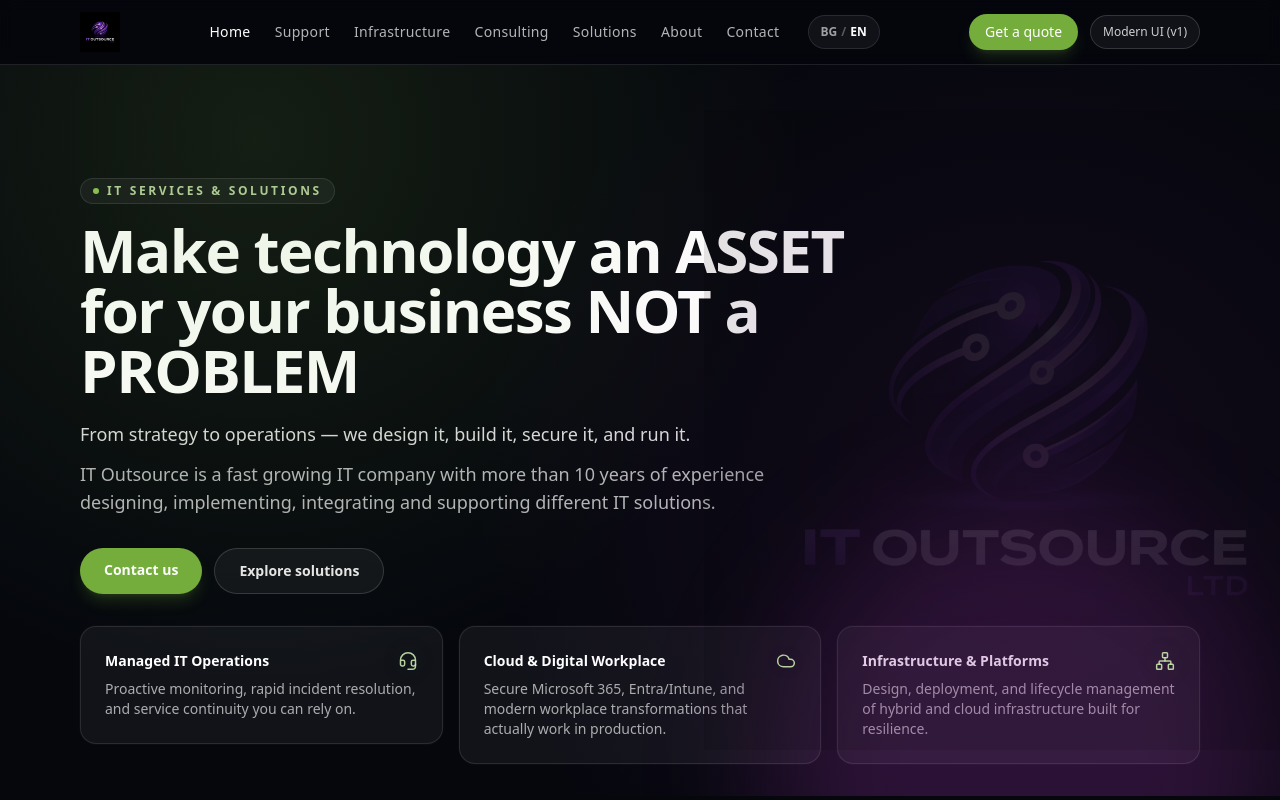
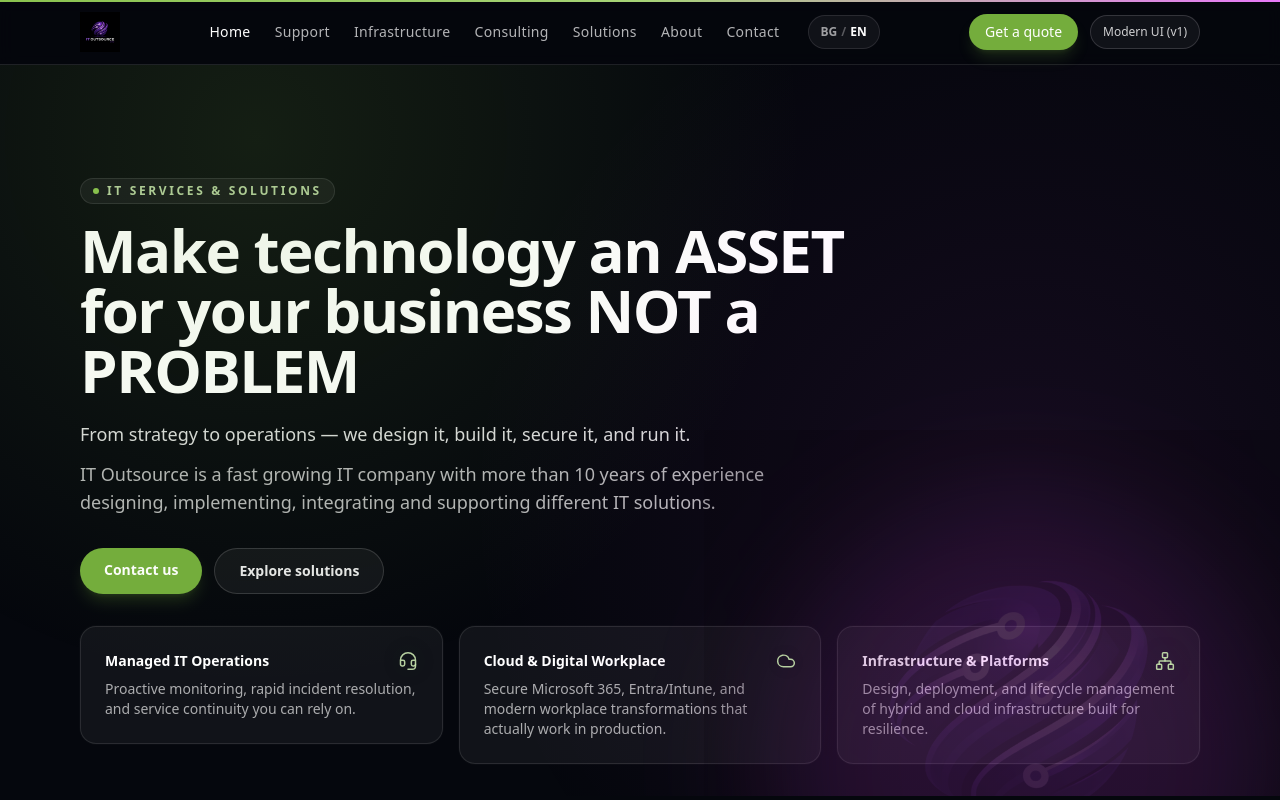
Before and after one commit to gushterovstefan/itosite, a React (Vite) app in the folder website/: page / in a window 1280 px wide. Shown: the top 800 px of the page. Built offline with nearby package versions, Linux system fonts and the light colour scheme.

Commit message:
Add dynamic motion: page transitions, scroll progress, animated lists, hero parallax

```diff
--- a/website/src/App.jsx
+++ b/website/src/App.jsx
@@ -1,6 +1,8 @@
-import { Routes, Route } from 'react-router-dom'
+import { Routes, Route, useLocation } from 'react-router-dom'
+import { AnimatePresence } from 'framer-motion'
 import ErrorBoundary from './components/ErrorBoundary.jsx'
 import SiteLayout from './components/SiteLayout.jsx'
+import PageTransition from './components/PageTransition.jsx'
 import Home from './pages/Home.jsx'
 import About from './pages/About.jsx'
 import Consulting from './pages/Consulting.jsx'
@@ -10,19 +12,23 @@
 import Contact from './pages/Contact.jsx'
 
 export default function App() {
+  const location = useLocation()
+
   return (
     <ErrorBoundary>
-      <Routes>
-        <Route element={<SiteLayout />}>
-          <Route path="/" element={<Home />} />
-          <Route path="/about" element={<About />} />
-          <Route path="/it-consulting-services" element={<Consulting />} />
-          <Route path="/it-support-services" element={<Support />} />
-          <Route path="/it-infrastructure-services" element={<Infrastructure />} />
-          <Route path="/solutions" element={<Solutions />} />
-          <Route path="/contacts" element={<Contact />} />
-        </Route>
-      </Routes>
+      <AnimatePresence mode="wait">
+        <Routes location={location} key={location.pathname}>
+          <Route element={<SiteLayout />}>
+            <Route path="/" element={<PageTransition><Home /></PageTransition>} />
+            <Route path="/about" element={<PageTransition><About /></PageTransition>} />
+            <Route path="/it-consulting-services" element={<PageTransition><Consulting /></PageTransition>} />
+            <Route path="/it-support-services" element={<PageTransition><Support /></PageTransition>} />
+            <Route path="/it-infrastructure-services" element={<PageTransition><Infrastructure /></PageTransition>} />
+            <Route path="/solutions" element={<PageTransition><Solutions /></PageTransition>} />
+            <Route path="/contacts" element={<PageTransition><Contact /></PageTransition>} />
+          </Route>
+        </Routes>
+      </AnimatePresence>
     </ErrorBoundary>
   )
 }
--- a/website/src/components/Cards.jsx
+++ b/website/src/components/Cards.jsx
@@ -5,10 +5,10 @@
   return (
     <Reveal delay={revealDelay}>
       <motion.div
-        whileHover={{ y: -4 }}
+        whileHover={{ y: -6, scale: 1.01 }}
         transition={{ type: 'spring', stiffness: 260, damping: 22 }}
         className={
-          'rounded-2xl border border-white/10 bg-white/5 p-5 md:p-6 shadow-[0_0_0_1px_rgba(255,255,255,0.02)] ' +
+          'group rounded-2xl border border-white/10 bg-white/5 p-5 md:p-6 shadow-[0_0_0_1px_rgba(255,255,255,0.02)] hover:shadow-[0_0_0_1px_rgba(116,173,60,0.18),0_18px_60px_-28px_rgba(0,0,0,0.8)] ' +
           className
         }
       >
@@ -21,11 +21,18 @@
 export function BulletList({ items }) {
   return (
     <ul className="space-y-2 text-sm text-white/70">
-      {items.map((b) => (
-        <li key={b} className="flex gap-2">
+      {items.map((b, i) => (
+        <motion.li
+          key={b}
+          className="flex gap-2"
+          initial={{ opacity: 0, x: -6 }}
+          whileInView={{ opacity: 1, x: 0 }}
+          viewport={{ once: true, amount: 0.4 }}
+          transition={{ duration: 0.25, ease: 'easeOut', delay: i * 0.03 }}
+        >
           <span className="mt-1.5 h-1.5 w-1.5 flex-none rounded-full bg-brand-400" />
           <span>{b}</span>
-        </li>
+        </motion.li>
       ))}
     </ul>
   )
--- a/website/src/components/Navbar.jsx
+++ b/website/src/components/Navbar.jsx
@@ -1,5 +1,5 @@
 import { NavLink, Link } from 'react-router-dom'
-import { motion, AnimatePresence } from 'framer-motion'
+import { motion, AnimatePresence, useScroll } from 'framer-motion'
 import { useEffect, useState } from 'react'
 import { useContent } from '../content/index.jsx'
 import logo from '../assets/logo.png'
@@ -14,6 +14,7 @@
   const { lang, setLang, content } = useContent()
   const ui = content.shared.ui
   const [open, setOpen] = useState(false)
+  const { scrollYProgress } = useScroll()
 
   // Close on ESC
   useEffect(() => {
@@ -44,6 +45,12 @@
 
   return (
     <header className="fixed inset-x-0 top-0 z-50 border-b border-white/10 bg-ink-950/70 backdrop-blur">
+      {/* scroll progress */}
+      <motion.div
+        className="absolute left-0 top-0 h-[2px] w-full origin-left bg-gradient-to-r from-brand-400 via-brand-300 to-fuchsia-400"
+        style={{ scaleX: scrollYProgress }}
+      />
+
       <div className="mx-auto flex h-16 max-w-6xl items-center justify-between px-4">
         <Link to="/" className="flex items-center gap-3" onClick={() => setOpen(false)}>
           <img src={logo} alt="IT Outsource Ltd." className="h-10 w-auto" loading="eager" />
--- /dev/null
+++ b/website/src/components/PageTransition.jsx
@@ -0,0 +1,14 @@
+import { motion } from 'framer-motion'
+
+export default function PageTransition({ children }) {
+  return (
+    <motion.div
+      initial={{ opacity: 0, y: 10, filter: 'blur(6px)' }}
+      animate={{ opacity: 1, y: 0, filter: 'blur(0px)' }}
+      exit={{ opacity: 0, y: -10, filter: 'blur(6px)' }}
+      transition={{ duration: 0.28, ease: [0.22, 1, 0.36, 1] }}
+    >
+      {children}
+    </motion.div>
+  )
+}
--- a/website/src/pages/Home.jsx
+++ b/website/src/pages/Home.jsx
@@ -1,4 +1,4 @@
-import { motion } from 'framer-motion'
+import { motion, useScroll, useTransform } from 'framer-motion'
 import { Link } from 'react-router-dom'
 import Section from '../components/Section.jsx'
 import { Card, BulletList } from '../components/Cards.jsx'
@@ -16,6 +16,10 @@
   const c = content.home
   const ui = content.shared.ui
 
+  const { scrollY } = useScroll()
+  const watermarkY = useTransform(scrollY, [0, 600], [0, 40])
+  const watermarkRotate = useTransform(scrollY, [0, 600], [0, -6])
+
   return (
     <div id="top">
       {/* Hero */}
@@ -26,11 +30,12 @@
           <div className="absolute inset-0 bg-[radial-gradient(circle_at_20%_10%,rgba(116,173,60,0.14),transparent_45%),radial-gradient(circle_at_80%_60%,rgba(217,70,239,0.08),transparent_50%)]" />
 
           {/* big logo watermark */}
-          <img
+          <motion.img
             src={logo}
             alt=""
             aria-hidden="true"
-            className="absolute right-[-6rem] top-1/2 h-[28rem] w-[28rem] -translate-y-1/2 opacity-[0.09] blur-[0.2px] md:right-[-4rem] md:h-[40rem] md:w-[40rem]"
+            style={{ y: watermarkY, rotate: watermarkRotate }}
+            className="absolute right-[-6rem] top-1/2 h-[28rem] w-[28rem] -translate-y-1/2 opacity-[0.10] blur-[0.2px] md:right-[-4rem] md:h-[40rem] md:w-[40rem]"
           />
         </div>
 
```
